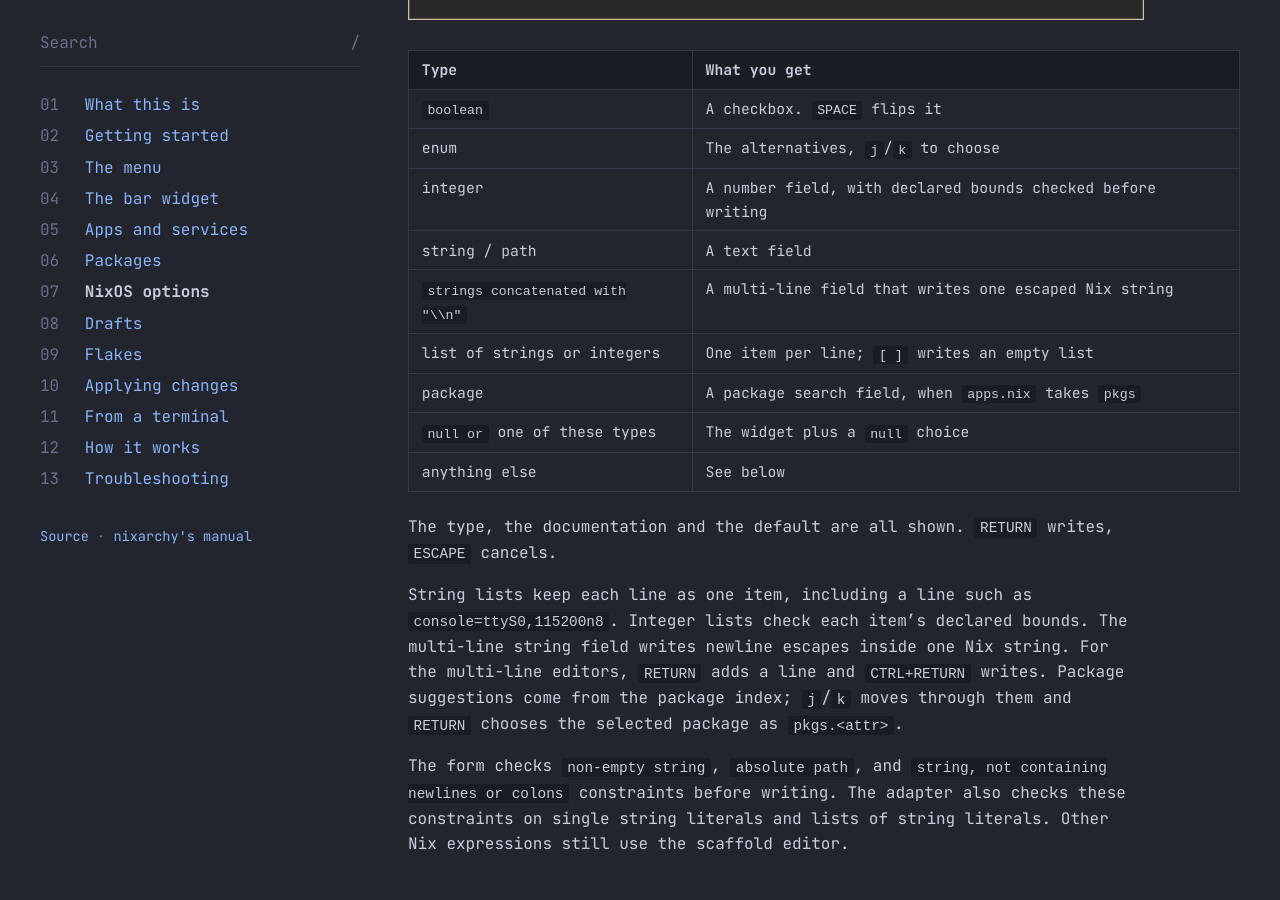
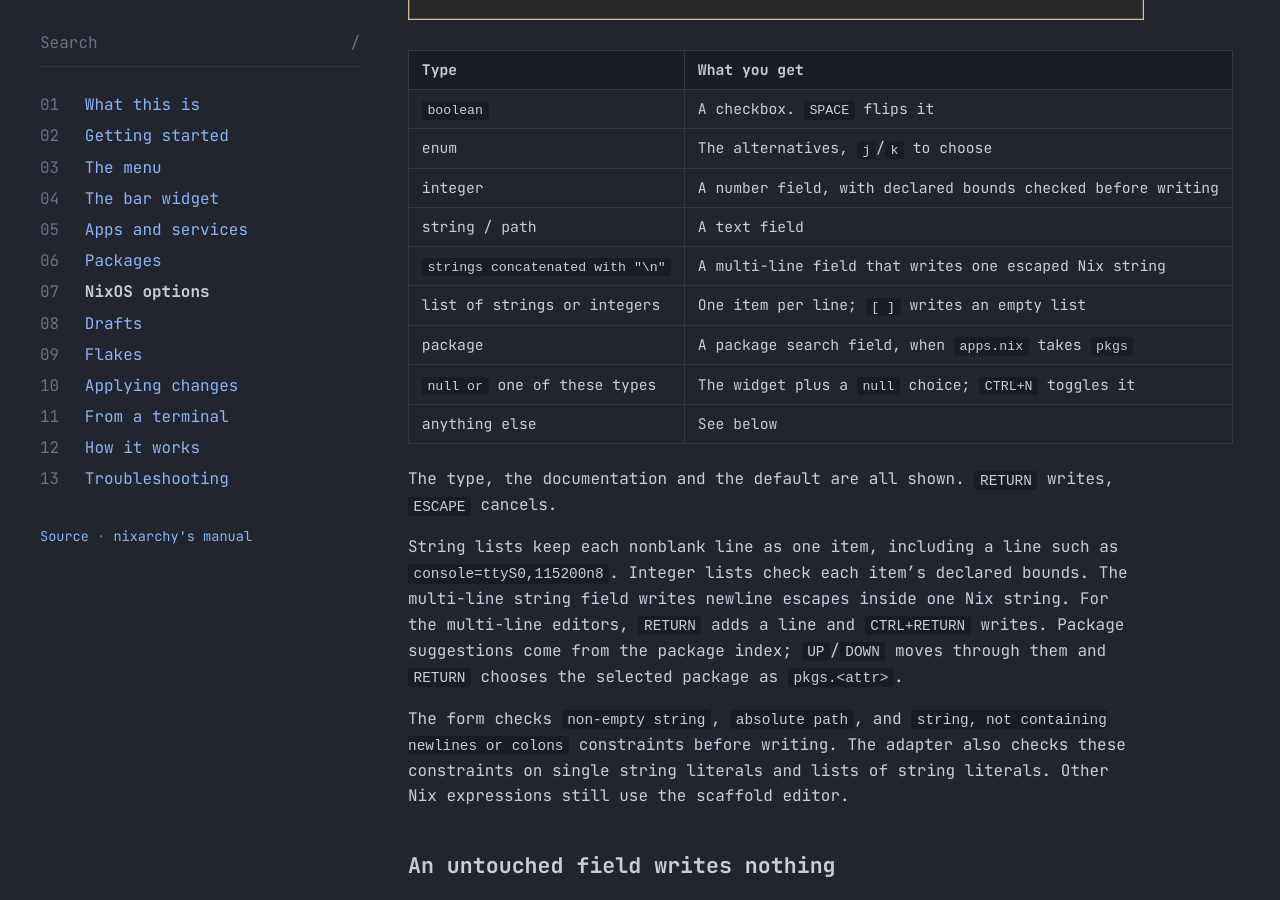
Before and after one commit to olafkfreund/nixarchy-pkg, a Jekyll site: the page built from docs/manual/options.md, in a window 1280 px wide and 900 px high, scrolled down 2246 px. Built offline with Jekyll 4.4.1, drawn with Linux system fonts in a browser that asks for light colours.

Commit message:
fix(opt): PR 5 review fixes -- null skips constraints, untouched package writes nothing, and more (#61)
From the Codex and Opus reviews (9 items, listed in the plan). Edits by Codex; the lead re-ran the new tests against the old form: 8 fail there.

Co-Authored-By: Claude Opus 5.5 <noreply@anthropic.com>
Claude-Session: https://claude.ai/code/session_01WtDyDubftZDANveKdhaPiL

```diff
--- a/docs/manual/options.md
+++ b/docs/manual/options.md
@@ -42,20 +42,20 @@ with a label — an actual widget, when the type admits one.
 | enum | The alternatives, `j`/`k` to choose |
 | integer | A number field, with declared bounds checked before writing |
 | string / path | A text field |
-| `strings concatenated with "\\n"` | A multi-line field that writes one escaped Nix string |
+| `strings concatenated with "\n"` | A multi-line field that writes one escaped Nix string |
 | list of strings or integers | One item per line; `[ ]` writes an empty list |
 | package | A package search field, when `apps.nix` takes `pkgs` |
-| `null or` one of these types | The widget plus a `null` choice |
+| `null or` one of these types | The widget plus a `null` choice; `CTRL+N` toggles it |
 | anything else | See below |
 
 The type, the documentation and the default are all shown. `RETURN` writes,
 `ESCAPE` cancels.
 
-String lists keep each line as one item, including a line such as
+String lists keep each nonblank line as one item, including a line such as
 `console=ttyS0,115200n8`. Integer lists check each item's declared bounds.
 The multi-line string field writes newline escapes inside one Nix string.
 For the multi-line editors, `RETURN` adds a line and `CTRL+RETURN` writes.
-Package suggestions come from the package index; `j`/`k` moves through them
+Package suggestions come from the package index; `UP`/`DOWN` moves through them
 and `RETURN` chooses the selected package as `pkgs.<attr>`.
 
 The form checks `non-empty string`, `absolute path`, and `string, not
```
Also changed, not shown: plan/2026-11-16-61-option-forms.md (+2 -0 lines), 2 other files.
